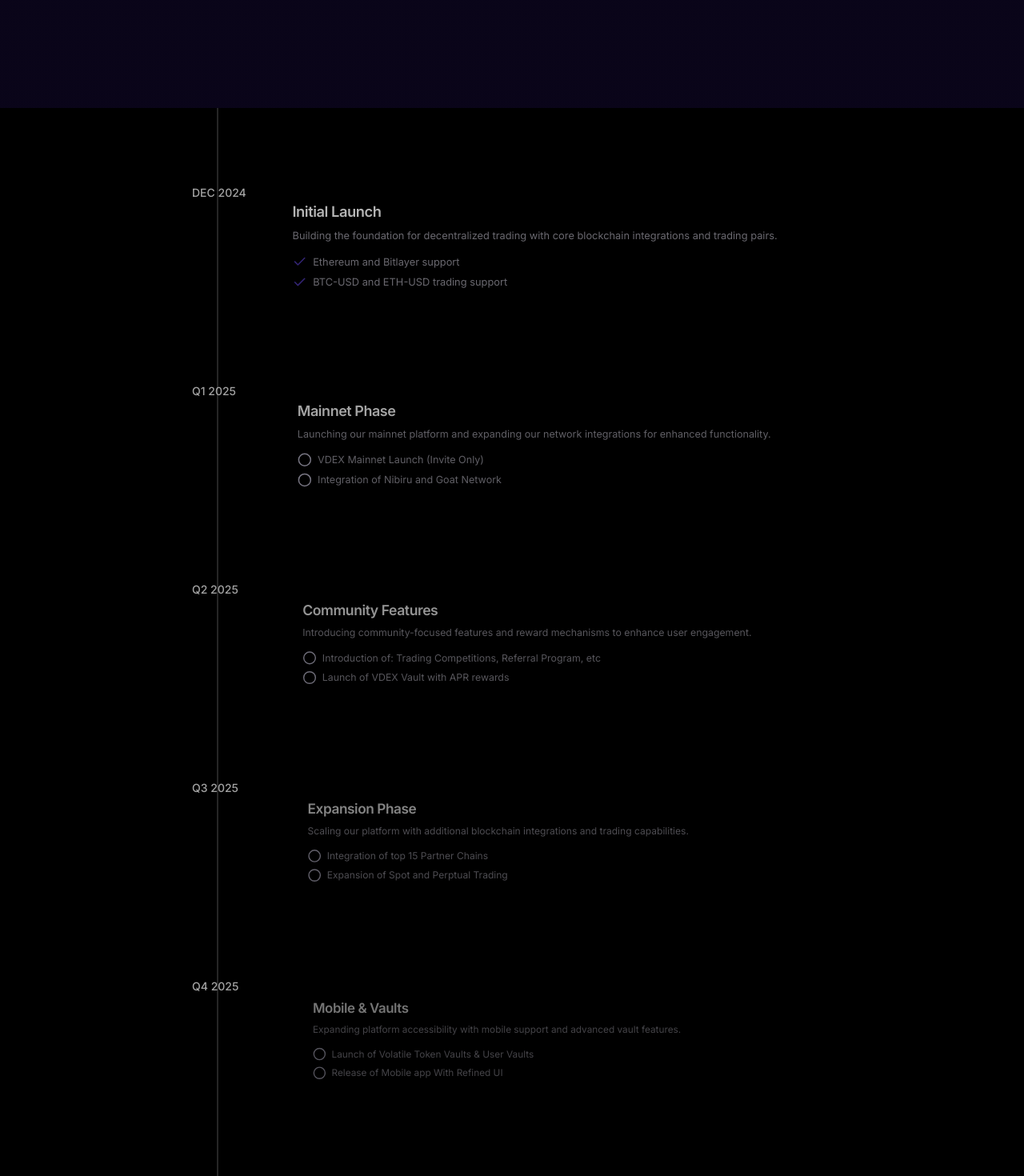
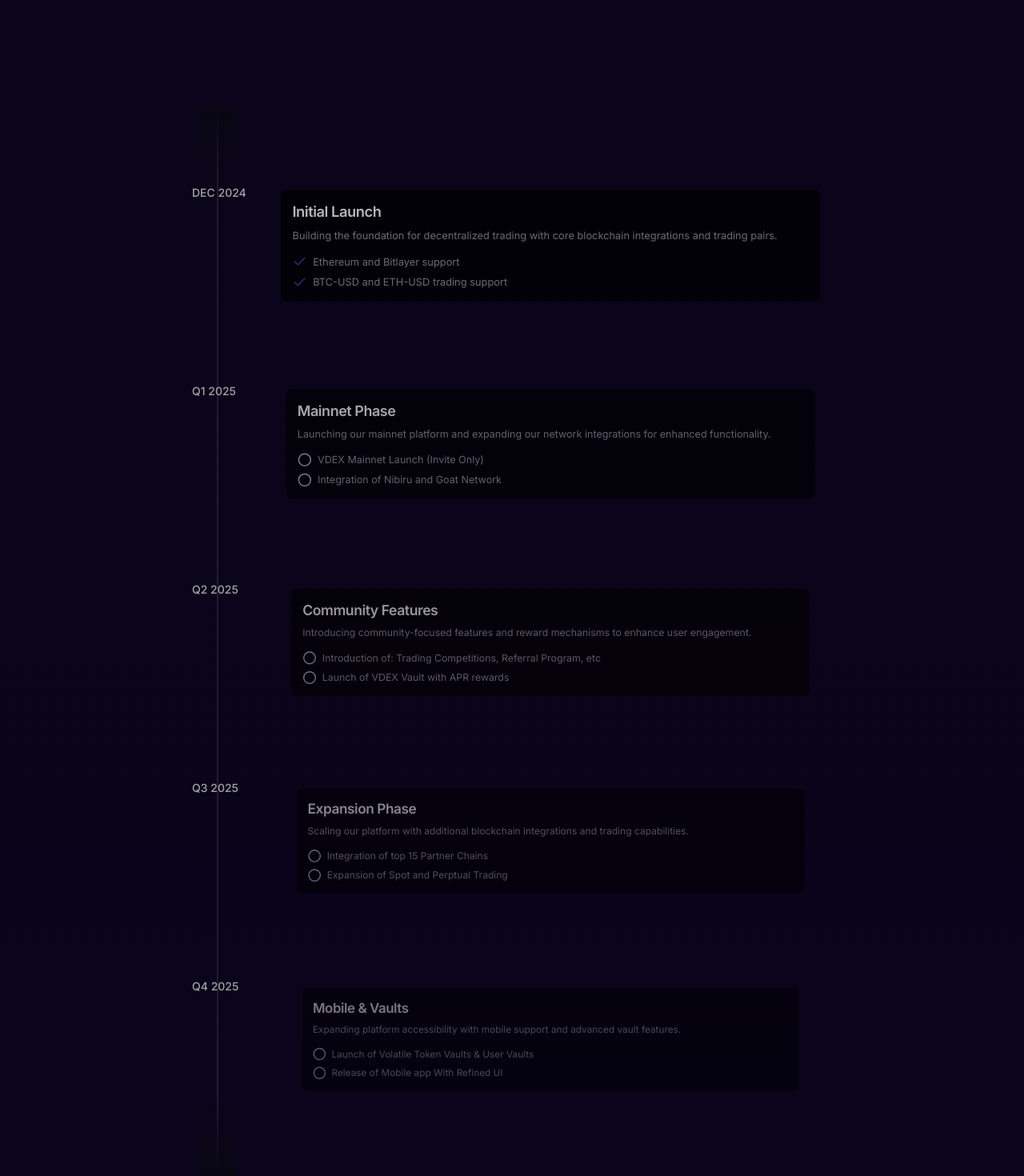
Before and after one commit to JoseBetancourt5/vdex.trade, a Next.js app: page / in a window 1280 px wide. Shown: the part 3700-5170 px from the top of the page at 80% size. Built offline with nearby package versions, Linux system fonts and the light colour scheme.

Commit message:
Made roadmap styling more awesome

```diff
--- a/src/app/(home)/_components/roadmap.tsx
+++ b/src/app/(home)/_components/roadmap.tsx
@@ -97,14 +97,18 @@
  */
 export function Roadmap() {
   return (
-    <div className="bg-black min-h-screen text-white">
-      <div className="relative mx-auto px-4 md:px-8 py-16 max-w-4xl">
-        {/* Static vertical line */}
-        <div className="top-0 bottom-0 left-[calc(5rem-1px)] absolute bg-neutral-800 w-0.5" />
-        {timelineData.map((item, index) => (
-          <TimelineItem key={index} item={item} />
-        ))}
-      </div>
+    <div className="relative mx-auto px-4 md:px-8 py-16 max-w-4xl">
+      {/* Static vertical line */}
+      <div className="top-0 bottom-0 left-[calc(5rem-1px)] absolute bg-secondary/10 w-0.5" />
+      {/* Top blur overlay for the vertical line */}
+      <div className="top-0 left-[calc(5rem-1px)] absolute bg-gradient-to-b from-background via-background/50 to-transparent w-12 h-24 -translate-x-1/2" />
+      {/* Bottom blur overlay for the vertical line */}
+      <div className="bottom-0 left-[calc(5rem-1px)] absolute bg-gradient-to-t from-background via-background/50 to-transparent w-12 h-24 -translate-x-1/2" />
+
+      {/* Timeline items */}
+      {timelineData.map((item, index) => (
+        <TimelineItem key={index} item={item} />
+      ))}
     </div>
   );
 }
--- a/src/app/(home)/page.tsx
+++ b/src/app/(home)/page.tsx
@@ -28,6 +28,7 @@
       <Partners />
       <Audit />
       <Features />
+
       <Roadmap />
     </div>
   );
```
